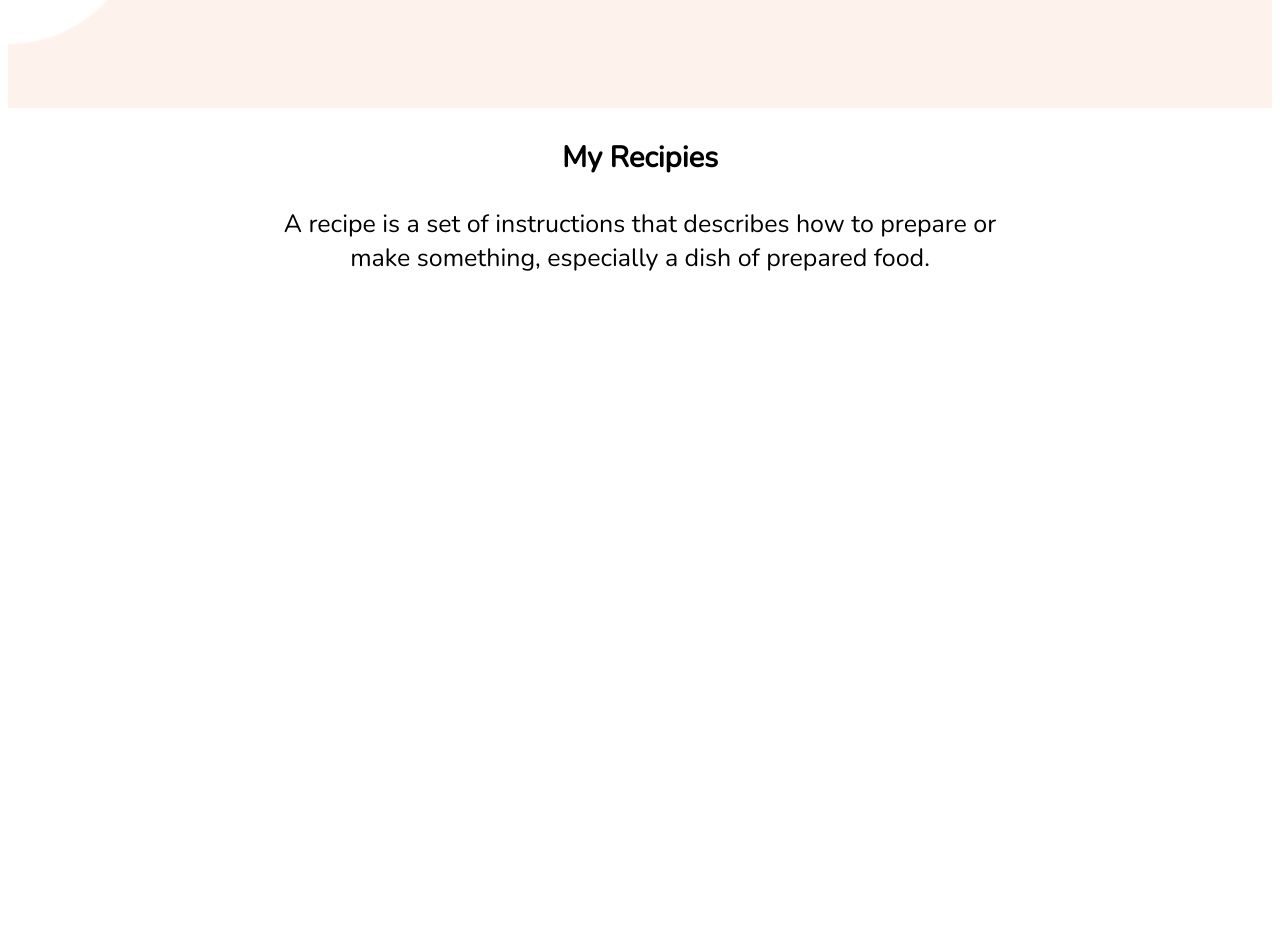
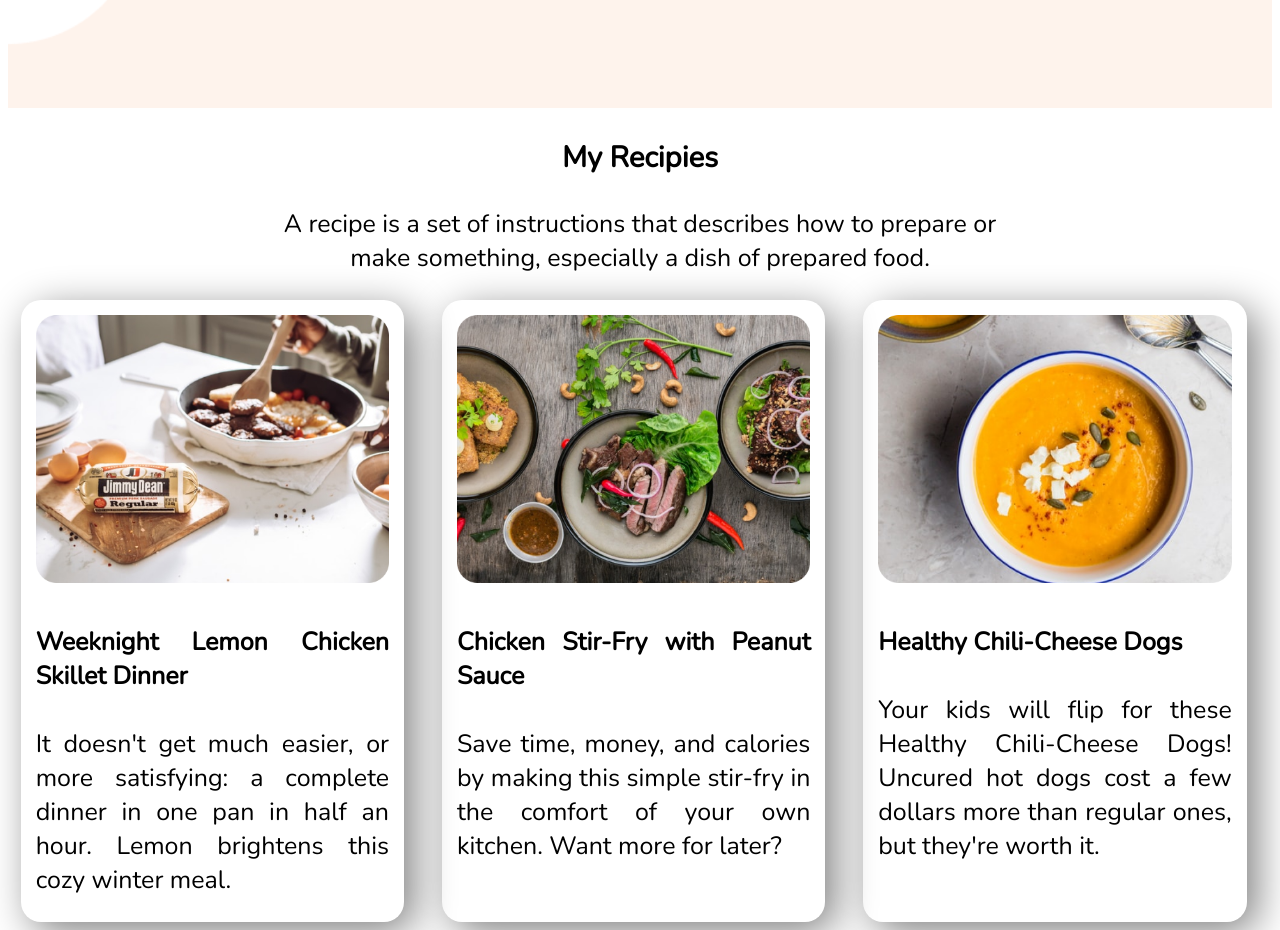
Before and after one commit to nazfiroz/food-network, a plain HTML site: page index.html in a window 1280 px wide. Shown: the part 1511-2441 px from the top of the page. Before the commit the page ends 1811 px from the top, so only its background shows below. Drawn offline with nearby package versions, Linux system fonts and the light colour scheme.

Commit message:
2nd Commit

```diff
--- a/index.html
+++ b/index.html
@@ -44,12 +44,23 @@
         <p>A recipe is a set of instructions that describes how to prepare or make something, especially a dish of prepared food.</p>
     </div>
 </section>
-<section>
-    <div>
-
+<section class="container">
+    <div id="recipe-1" class="lemon">
+        <img src="images/recipe-3.jpg" alt="">
+        <h4>Weeknight Lemon Chicken Skillet Dinner</h4>
+        <p>It doesn't get much easier, or more satisfying: a complete dinner in one pan in half an hour. Lemon brightens this cozy winter meal.
+            </p>
     </div>
-    <div></div>
-    <div></div>
+    <div id="recipe-2" class="lemon">
+        <img src="images/recipe-2.jpg" alt="">
+        <h4>Chicken Stir-Fry with Peanut Sauce</h4>
+        <p>Save time, money, and calories by making this simple stir-fry in the comfort of your own kitchen. Want more for later?</p>
+    </div>
+    <div id="recipe-3" class="lemon">
+        <img src="images/recipe-1.png" alt="">
+        <h4>Healthy Chili-Cheese Dogs</h4>
+        <p>Your kids will flip for these Healthy Chili-Cheese Dogs! Uncured hot dogs cost a few dollars more than regular ones, but they're worth it.</p>
+    </div>
 </section>
 </body>
 </html>
--- a/style.css
+++ b/style.css
@@ -54,3 +54,25 @@ span {
   margin-left: 250px;
   margin-right: 250px;
 }
+.lemon {
+  width: 40%;
+  margin-left: 1%;
+  margin-right: 2%;
+  padding-left: 15px;
+  padding-right: 15px;
+  border-radius: 20px;
+  box-shadow: 10px 10px 40px gray;
+  text-align: justify;
+}
+#recipe-1 img {
+  width: 100%;
+  margin-top: 15px;
+}
+#recipe-2 img {
+  width: 100%;
+  margin-top: 15px;
+}
+#recipe-3 img {
+  width: 100%;
+  margin-top: 15px;
+}
```
